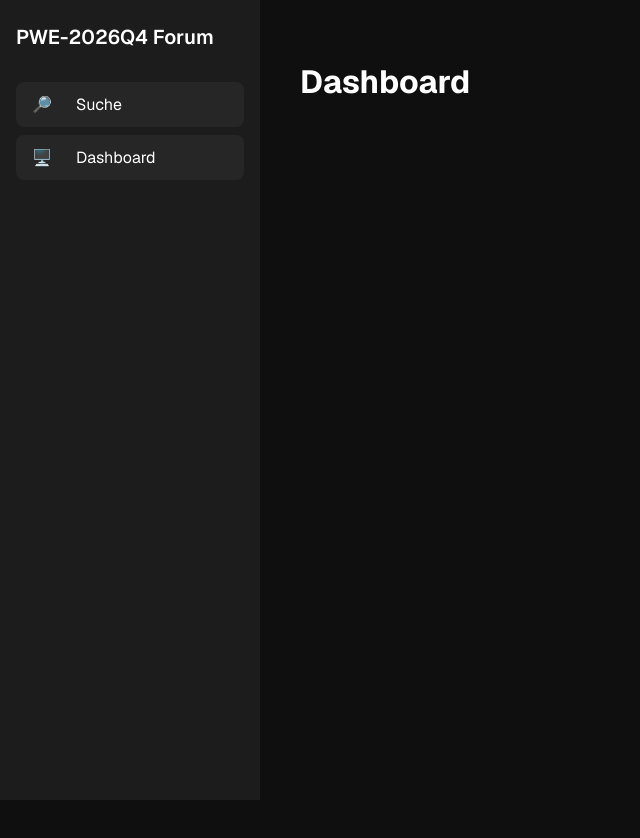
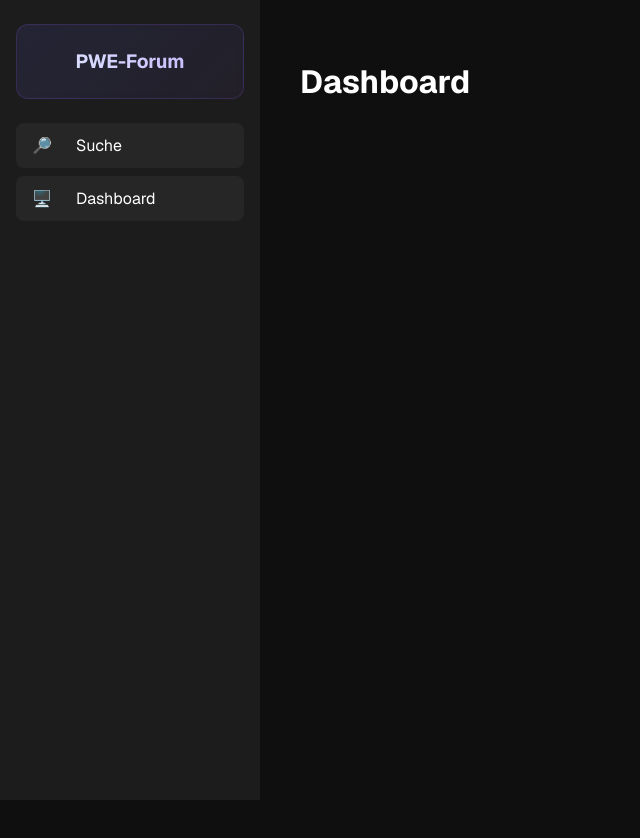
Before and after one commit to HenkZimmermann/PWE-2026Q4, a React (Vite) app in the folder frontend/: page / in a window 1280 px wide. Shown: the top 838 px of the page, without its empty margins (0-640 px from the left). Built offline with nearby package versions, Linux system fonts and the light colour scheme.

Commit message:
Header design

```diff
--- a/frontend/index.html
+++ b/frontend/index.html
@@ -3,7 +3,7 @@
     <head>
         <meta charset="UTF-8" />
         <meta name="viewport" content="width=device-width, initial-scale=1.0" />
-        <title>PWE-2026Q4 Forum</title>
+        <title>PWE-Forum</title>
 
         <link rel="preconnect" href="https://fonts.googleapis.com">
         <link rel="preconnect" href="https://fonts.gstatic.com" crossorigin>
--- a/frontend/src/page/Sidebar.css
+++ b/frontend/src/page/Sidebar.css
@@ -9,10 +9,25 @@
     left: 0;
 }
 
+.sidebar-header {
+    padding: 1.5rem 1.25rem;
+    margin: 0 0 1.5rem;
+    background: linear-gradient(135deg, rgba(99, 102, 241, 0.12), rgba(139, 92, 246, 0.06));
+    border-radius: 12px;
+    border: 1px solid rgba(139, 92, 246, 0.2);
+    backdrop-filter: blur(4px);
+}
+
 .sidebar-header h2 {
-    margin: 0 0 2rem;
-    font-size: 1.25rem;
-    font-weight: 600;
+    text-align: center;
+    margin: 0;
+    font-size: 1.2rem;
+    font-weight: 700;
+    letter-spacing: -0.01em;
+    background: linear-gradient(90deg, #e0e7ff, #c4b5fd);
+    -webkit-background-clip: text;
+    -webkit-text-fill-color: transparent;
+    background-clip: text;
 }
 
 .sidebar nav ul {
--- a/frontend/src/page/Sidebar.jsx
+++ b/frontend/src/page/Sidebar.jsx
@@ -6,7 +6,7 @@ export function Sidebar() {
     return (
         <aside className="sidebar">
             <div className="sidebar-header">
-                <h2>PWE-2026Q4 Forum</h2>
+                <h2>PWE-Forum</h2>
             </div>
             <nav>
                 <ul>
```
